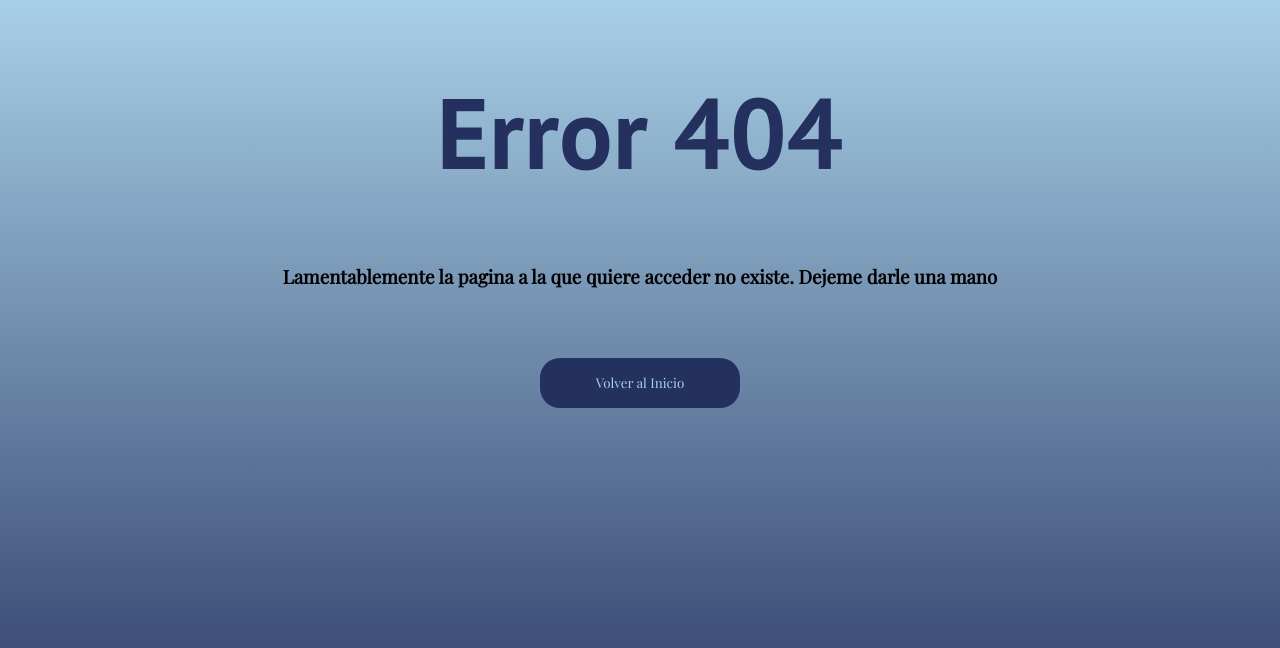
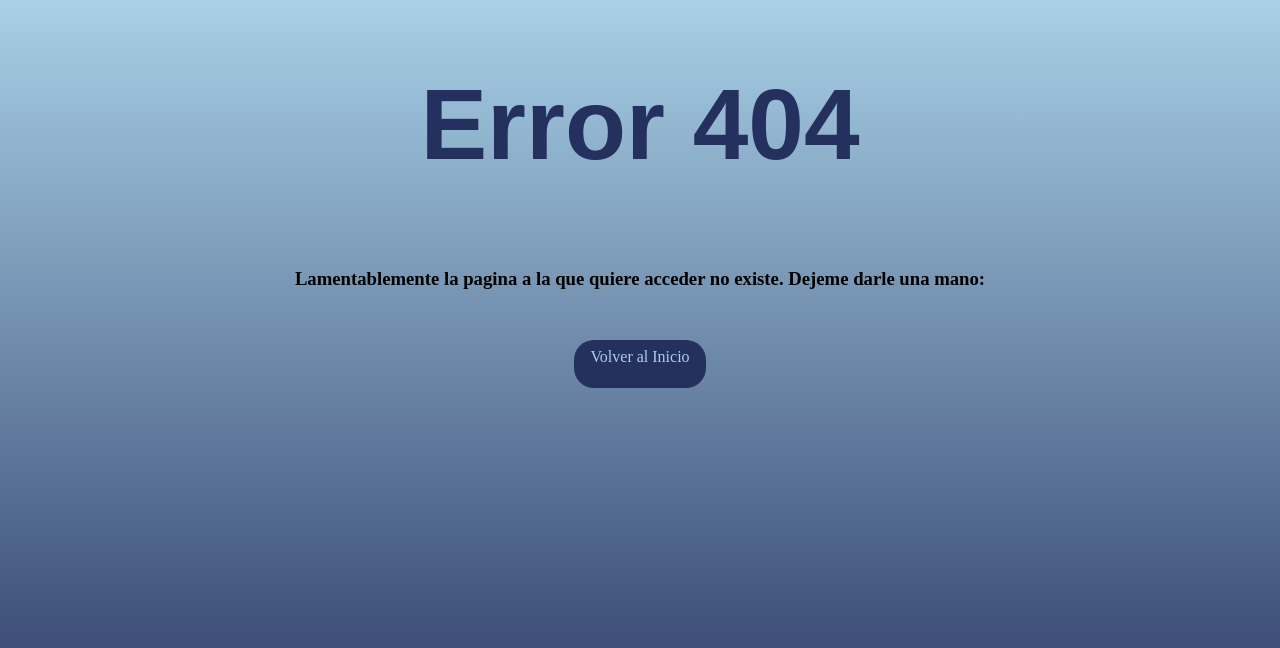
Before and after one commit to Torr1co/Cidepint, a Python web app: template admin/src/web/templates/404.html in a window 1280 px wide. Shown: the top 648 px of the page. Run offline with Jinja, Linux system fonts and the light colour scheme; the template is opened without the code that fills it, so the values that code supplies are empty.

Commit message:
Important structure changes and debug

```diff
--- a/admin/src/web/static/css/404.css
+++ /dev/null
@@ -1,29 +0,0 @@
-body {
-    width: 100%;
-    background: linear-gradient(#A8D0E6,#24305E);
-    background-attachment: fixed;
-    text-align: center;
-    font-family: 'Playfair Display', serif;
-    margin: auto;
-  }
-
-header {
-    color: #24305E;
-    font-family: 'PT Sans', sans-serif;
-}
-
-button {
-    margin-top: 50px;
-    color: #A8D0E6 ;
-    background-color:  #24305E;
-    height: 50px;
-    width: 200px;
-    border-radius: 20px;
-    padding: 5px;
-    border: none;
-    font-family: 'Playfair Display', serif;
-}
-
-#errorTitulo {
-    font-size: 100px;
-}
--- a/admin/src/web/templates/404.html
+++ b/admin/src/web/templates/404.html
@@ -1,27 +1,4 @@
-<!DOCTYPE html>
-<html lang="es">
-<head>
-    <meta charset="utf-8">
-    <title>404!</title>
-    <meta name="viewport" content="width=device-width, initial-scale=1.0">
-    <link rel="stylesheet" type="text/css" href="{{ url_for('static', filename='css/404.css') }}" >
-    <link rel="preconnect" href="https://fonts.googleapis.com">
-    <link rel="preconnect" href="https://fonts.gstatic.com" crossorigin>
-    <link href="https://fonts.googleapis.com/css2?family=PT+Sans:wght@700&family=Playfair+Display&display=swap" rel="stylesheet">
-</head>
-<body>
-    <header>
-        <h1 id="errorTitulo">Error 404</h1>
-    </header>
-    <div id="mitad-inferior">
-        <h3>Lamentablemente la pagina a la que quiere acceder no existe. Dejeme darle una mano</h3>
-        <button id="botonRedireccion">Volver al Inicio</button>
-    </div>
-
-    <script>
-        document.getElementById("botonRedireccion").addEventListener("click", function() {
-            window.location.href = "";
-        });
-    </script>
-</body>
-</html>
+{% extends "errorlayout.html" %}
+{% block title %}404!{% endblock %}
+{% block errortitle %}Error 404{% endblock %}
+{% block message %}Lamentablemente la pagina a la que quiere acceder no existe. Dejeme darle una mano:{% endblock %}
--- /dev/null
+++ b/admin/src/web/templates/errorlayout.html
@@ -0,0 +1,16 @@
+<!DOCTYPE html>
+<html lang="es">
+<head>
+    <meta charset="utf-8">
+    <title>{% block title %}{% endblock %}</title>
+    <meta name="viewport" content="width=device-width, initial-scale=1.0">
+    <link rel="stylesheet" type="text/css" href="{{ url_for('static', filename='css/errorlayout.css') }}" >
+</head>
+<body>
+    <h1 class="error-title">{% block errortitle %}{% endblock %}</h1>
+    <div class="main-content">
+        <h3>{% block message %}{% endblock %}</h3>
+        <a class="redirect-button" href="/">Volver al Inicio</a>
+    </div>
+</body>
+</html>
--- a/admin/src/web/templates/home.html
+++ b/admin/src/web/templates/home.html
@@ -12,7 +12,6 @@
     </div>
     <div class="content-box">
         <div class="centered-text">
-
             <h3>Actualmente el sitio se encuentra en construcción. ¡Gracias por su paciencia!</h3>
         </div>
     <div class="centered-image">
--- /dev/null
+++ b/admin/static/css/errorlayout.css
@@ -0,0 +1,49 @@
+@font-face{
+    font-family: 'Playfair Display';
+    src: url('https://fonts.googleapis.com/css2?family=Playfair+Display');
+}
+@font-face{
+    font-family: 'PT Sans';
+    src: url('https://fonts.googleapis.com/css2?family=PT+Sans:wght@700');
+}
+
+body {
+    margin: 0;
+    width: 100%;
+    height: 100%;
+    background: linear-gradient(#A8D0E6,#24305E);
+    background-attachment: fixed;
+    text-align: center;
+    font-family: 'Playfair Display', serif;
+  }
+
+.main-content {
+    margin: 0;
+    display: flex;
+    flex-direction: column;
+    align-items: center;
+    height: fit-content;
+}
+
+.redirect-button {
+    margin-top: 2rem;
+    font-family: 'Playfair Display', serif;
+    color: #A8D0E6 ;
+    background-color:  #24305E;
+    padding: 0.5rem 1rem;
+    border-radius: 20px;
+    height: 2rem;
+    width: fit-content;
+    text-decoration: none;
+}
+
+.redirect-button:hover {
+    background-color: #374785;
+    scale: 1.05;
+}
+
+.error-title {
+    font-size: 100px;
+    color: #24305E;
+    font-family: 'PT Sans', sans-serif;
+}
--- a/admin/src/web/static/layout.css
+++ b/admin/static/css/layout.css
@@ -1,4 +1,3 @@
-@import url('https://fonts.googleapis.com/css2?family=PT+Sans:wght@700&family=Playfair+Display&display=swap');
 /*
     font-family: 'Playfair Display', serif; -> main
     font-family: 'PT Sans', sans-serif; -> titles
```
Also changed, not shown: admin/src/web/__init__.py (+14 -2 lines), admin/src/web/templates/layout.html (+5 -6 lines), admin/static/css/home.css (renamed from admin/src/web/static/css/home.css), admin/static/img/sitio-en-construccion.png (renamed from admin/src/web/static/img/sitio-en-construccion.png).
